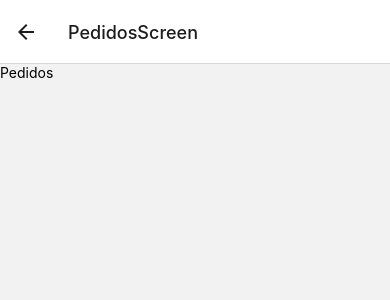
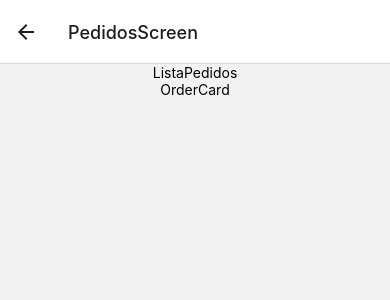
Before and after one commit to ngalex/delicias-frontend, a React Native app: screen /PedidosScreen in a window 390 px wide. Shown: the top 300 px of the page. Built offline with nearby package versions, Linux system fonts and the light colour scheme.

Commit message:
Fix Cambio de nombre de componentes Orders

```diff
--- a/src/components/orders/OrderCard.jsx
+++ b/src/components/orders/OrderCard.jsx
@@ -1,7 +1,7 @@
 import { StyleSheet, Text, View } from 'react-native'
 import React from 'react'
 
-export default function OrderItem() {
+export default function OrderCard() {
   return (
     <View>
       <Text>OrderCard</Text>
--- a/src/components/orders/OrderCardList.jsx
+++ b/src/components/orders/OrderCardList.jsx
@@ -1,12 +1,12 @@
 import { StyleSheet, Text, View } from 'react-native'
 import React from 'react'
-import OrderItem from './OrderCard'
+import OrderCard from './OrderCard'
 
-export default function ListaPedidos() {
+export default function OrderCardList() {
   return (
     <View style={styles.container}>
       <Text>ListaPedidos</Text>
-      <OrderItem/>
+      <OrderCard/>
     </View>
   )
 }
--- a/src/views/orders/Orders.jsx
+++ b/src/views/orders/Orders.jsx
@@ -1,10 +1,11 @@
 import { StyleSheet, Text, View } from 'react-native'
 import React from 'react'
+import OrderCardList from './../../components/orders/OrderCardList';
 
 export default function Pedidos() {
   return (
     <View>
-      <Text>Pedidos</Text>
+      <OrderCardList/>
     </View>
   )
 }
```
